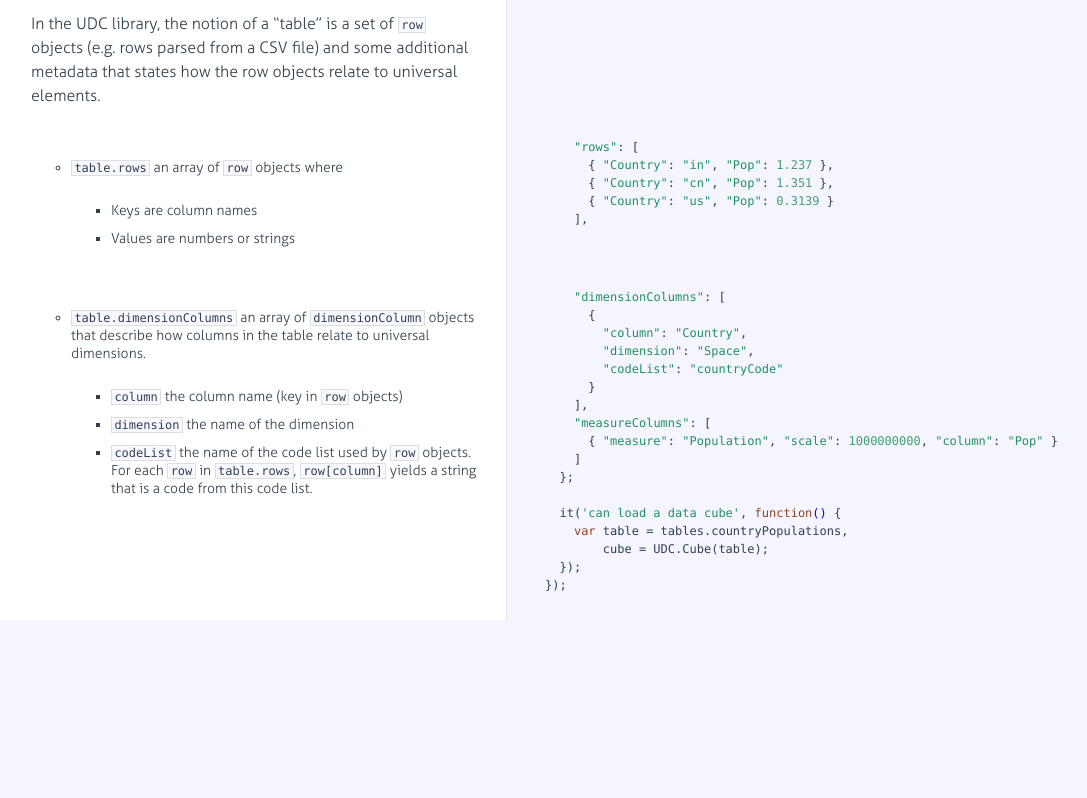
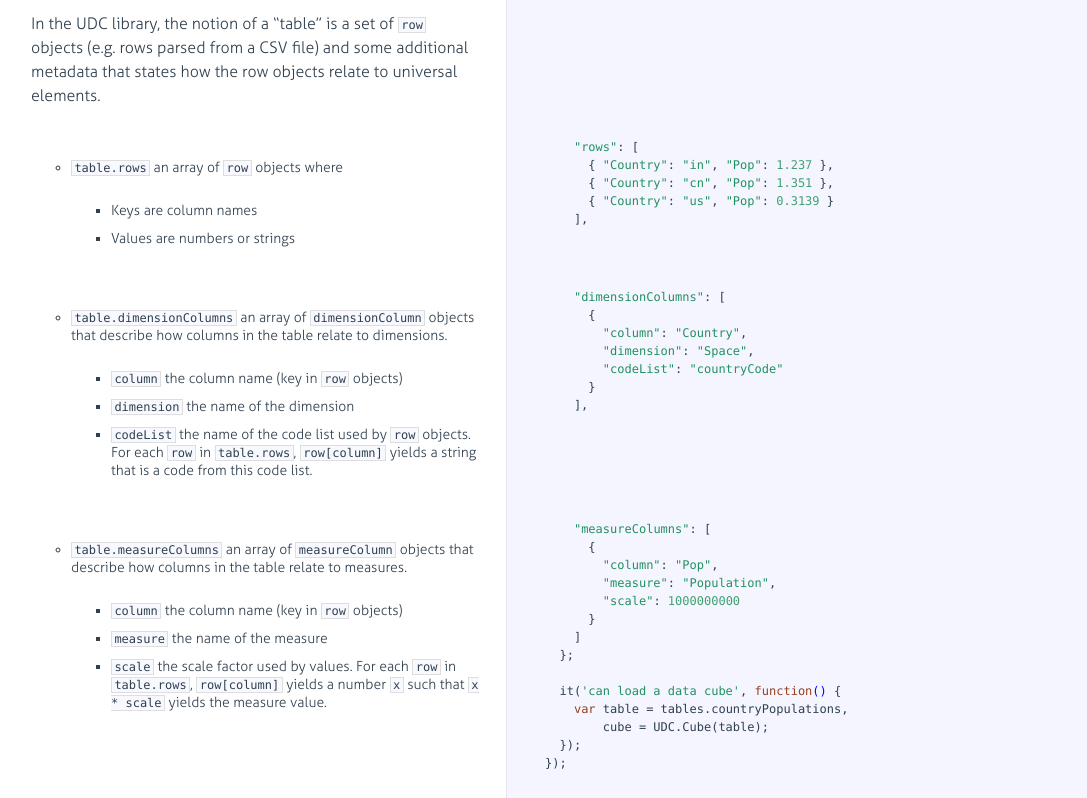
Before and after one commit to curran/udc, a website: page docs/UDCSpec.html in a window 1280 px wide. Shown: the part 1524-2322 px from the top of the page, without its empty margins (19-1106 px from the left). Before the commit the page ends 2144 px from the top, so only its background shows below. Drawn offline with Linux system fonts and the light colour scheme.

Commit message:
Added documentation for measure columns

```diff
--- a/docs/UDCSpec.html
+++ b/docs/UDCSpec.html
@@ -183,7 +183,7 @@ how the row objects relate to universal elements.</p>
               </div>
               <ul>
 <li><code>table.dimensionColumns</code> an array of <code>dimensionColumn</code> objects that
-describe how columns in the table relate to universal dimensions.<ul>
+describe how columns in the table relate to dimensions.<ul>
 <li><code>column</code> the column name (key in <code>row</code> objects)</li>
 <li><code>dimension</code> the name of the dimension</li>
 <li><code>codeList</code> the name of the code list used by <code>row</code> objects.
@@ -201,9 +201,37 @@ that is a code from this code list.</li>
         <span class="hljs-string">"dimension"</span>: <span class="hljs-string">"Space"</span>,
         <span class="hljs-string">"codeList"</span>: <span class="hljs-string">"countryCode"</span>
       }
-    ],
-    <span class="hljs-string">"measureColumns"</span>: [
-      { <span class="hljs-string">"measure"</span>: <span class="hljs-string">"Population"</span>, <span class="hljs-string">"scale"</span>: <span class="hljs-number">1000000000</span>, <span class="hljs-string">"column"</span>: <span class="hljs-string">"Pop"</span> }
+    ],</pre></div></div>
+
+        </li>
+
+
+        <li id="section-7">
+            <div class="annotation">
+
+              <div class="pilwrap ">
+                <a class="pilcrow" href="#section-7">&#182;</a>
+              </div>
+              <ul>
+<li><code>table.measureColumns</code> an array of <code>measureColumn</code> objects that
+describe how columns in the table relate to measures.<ul>
+<li><code>column</code> the column name (key in <code>row</code> objects)</li>
+<li><code>measure</code> the name of the measure</li>
+<li><code>scale</code> the scale factor used by values.
+For each <code>row</code> in <code>table.rows</code>, <code>row[column]</code> yields a number <code>x</code>
+such that <code>x * scale</code> yields the measure value.</li>
+</ul>
+</li>
+</ul>
+
+            </div>
+
+            <div class="content"><div class='highlight'><pre>    <span class="hljs-string">"measureColumns"</span>: [
+      {
+        <span class="hljs-string">"column"</span>: <span class="hljs-string">"Pop"</span>,
+        <span class="hljs-string">"measure"</span>: <span class="hljs-string">"Population"</span>,
+        <span class="hljs-string">"scale"</span>: <span class="hljs-number">1000000000</span>
+      }
     ]
   };
 
```
Also changed, not shown: spec/UDCSpec.js (+13 -2 lines).
